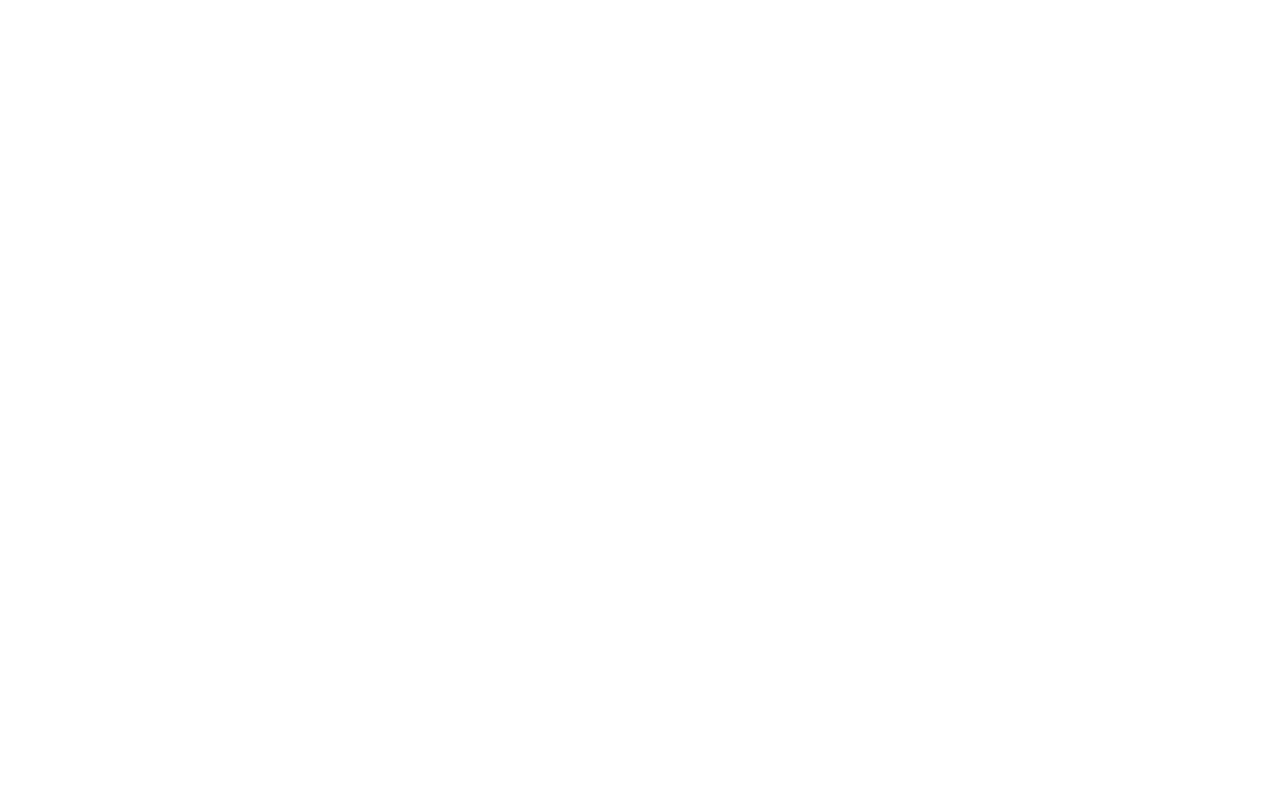
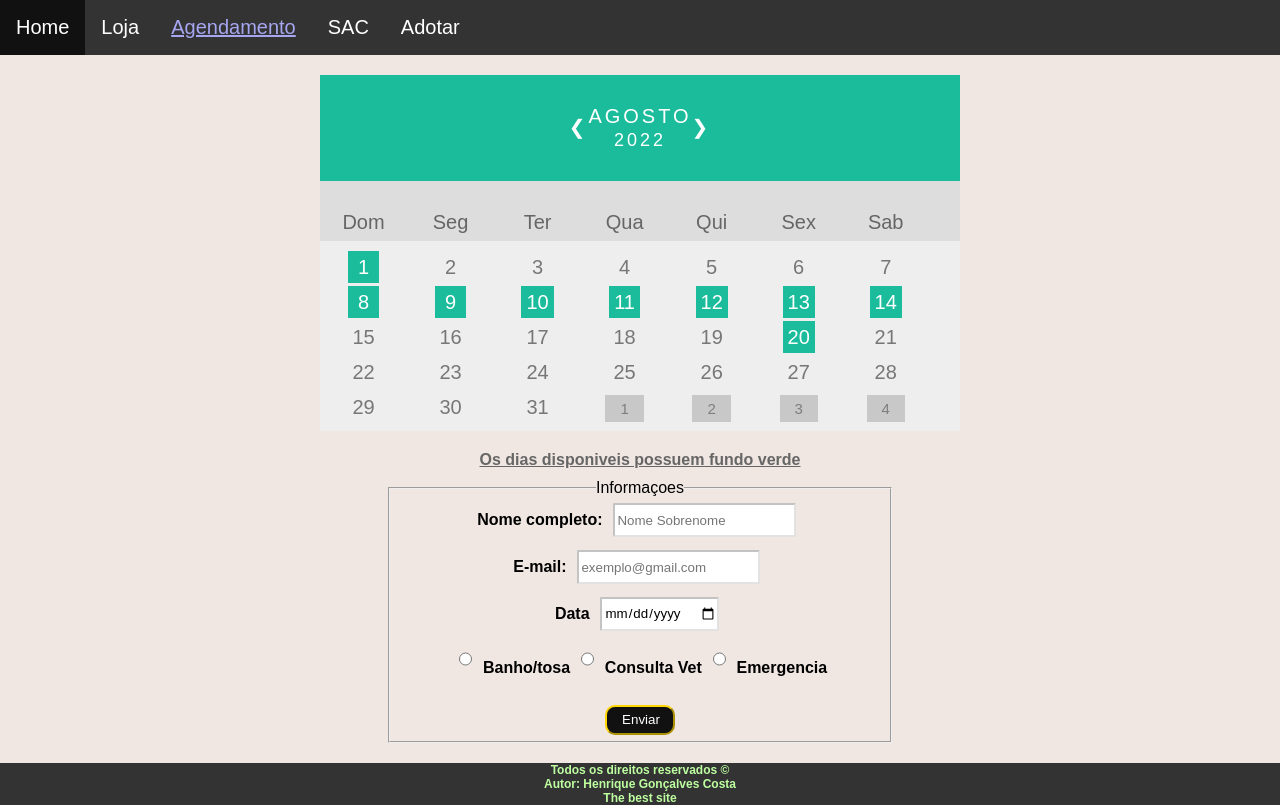
Before and after one commit to Henriquegcosta/Petshop-2.0, a plain HTML site: page agenda.html in a window 1280 px wide. Drawn offline with Linux system fonts and the light colour scheme.

Commit message:
Pagina de agendamento completa

```diff
--- a/agenda.html
+++ b/agenda.html
@@ -0,0 +1,127 @@
+<!DOCTYPE html>
+<html lang="en">
+<head>
+    <meta charset="UTF-8">
+    <meta http-equiv="X-UA-Compatible" content="IE=edge">
+    <meta name="viewport" content="width=device-width, initial-scale=1.0">
+    <title>Catmovel 2.0</title>
+    <link rel="stylesheet" href="styles.css">
+</head>
+<body>
+    <div class="Cabecalho">
+        <header>
+            <ul>
+                <li><a href="index.html">Home</a></li>
+                <li><a href="loja.html">Loja</a></li>
+                <li><a href="agenda.html" class="On">Agendamento</a></li>
+                <li><a href="#">SAC</a></li>
+                <li><a href="#">Adotar</a></li>
+            </ul>
+        </header>
+    </div>
+
+    <center>
+    <div class="calendar">
+        <div class="month">
+            <ul>
+                <li class="prev">&#10094;</li>
+                <li class="next">&#10095;</li>
+                <li>Agosto<br><span style="font-size:18px;text-align: center;">2022</span></li>
+            </ul>
+        </div>
+
+        <ul class="weekdays">
+            <li>Dom</li>
+            <li>Seg</li>
+            <li>Ter</li>
+            <li>Qua</li>
+            <li>Qui</li>
+            <li>Sex</li>
+            <li>Sab</li>
+        </ul>
+
+        <ul class="days">
+            <li><span class="active">1</span></li>
+            <li>2</li>
+            <li>3</li>
+            <li>4</li>
+            <li>5</li>
+            <li>6</li>
+            <li>7</li>
+            <li><span class="active">8</span></li>
+            <li><span class="active">9</span></li>
+            <li><span class="active10">10</span></li>
+            <li><span class="active10">11</span></li></li>
+            <li><span class="active10">12</span></li>
+            <li><span class="active10">13</span></li>
+            <li><span class="active10">14</span></li>
+            <li>15</li>
+            <li>16</li>
+            <li>17</li>
+            <li>18</li>
+            <li>19</li>
+            <li><span class="active10">20</span></li>
+            <li>21</li>
+            <li>22</li>
+            <li>23</li>
+            <li>24</li>
+            <li>25</li>
+            <li>26</li>
+            <li>27</li>
+            <li>28</li>
+            <li>29</li>
+            <li>30</li>
+            <li>31</li>
+            <li><span class="otherm">1</span></li>
+            <li><span class="otherm">2</span></li>
+            <li><span class="otherm">3</span></li>
+            <li><span class="otherm">4</span></li>
+        </ul>
+    </div>
+    <h4 style="color: #666;text-decoration: underline;font-weight: bold;">Os dias disponiveis possuem fundo verde</h4>
+    </center>
+
+
+    <div class="agendar">
+        <form>
+            <center>
+            <fieldset>
+            <legend style="color: black;">Informaçoes</legend>
+            <label for="name">Nome completo:</label>
+            <input type="text" name="name" id="name" placeholder="Nome Sobrenome" required>
+            <br>
+            <label for="main">E-mail:</label>
+            <input type="email" name="mail" id="mail" placeholder="exemplo@gmail.com" required>
+            <br>
+            <label for="day">Data</label>
+            <input type="date" name="day" id="day" required>
+            <br>
+
+            <div class="inputradio">
+                    <input type="radio" id="Banho" name="Test" value="Banho" required>
+                    <label for="Banho">Banho/tosa</label>
+
+                    <input type="radio" id="Consulta" name="Test" value="Consulta" required>
+                    <label for="Consulta">Consulta Vet</label>
+
+                    <input type="radio" id="Emergencia" name="Test" value="Emergencia" required>
+                    <label for="Emergencia">Emergencia</label>
+            </div>
+            <br>
+            <input type="submit" value="Enviar" class="Sub">
+
+
+            </center>
+
+
+        </form>
+    </div>
+
+    <footer>
+        <h3>Todos os direitos reservados ©</h3>
+        <h3>Autor: Henrique Gonçalves Costa</h3>
+        <h3>The best site</h3>
+    </footer>
+
+</body>
+</html>
--- a/styles.css
+++ b/styles.css
@@ -6,6 +6,11 @@
     text-decoration: none;
     color: #FFFFFF;
 
+
+}
+
+body{
+    background: #F0E7E2;
 }
 
 /* Cabeçalho */
@@ -105,11 +110,18 @@ li{
     position: relative;
 }
 
+footer{
+    background-color: #333333;
+    justify-content: end;
+    align-items: end;
+    display: block;
+}
+
+
 footer h3{
     align-items: center;
     justify-content: center;
     text-align: center;
-    background-color: #333333;;
     font-size: 12px;
     color: rgb(190, 255, 160);
 }
@@ -151,3 +163,147 @@ thead{
 .textss h2,h3{
     color: black;
 }
+
+/*Agendamento page*/
+
+/* Month header */
+.month {
+    padding: 30px 0px;
+    width: 50%;
+    background: #1abc9c;
+    text-align: center;
+    justify-content: center;
+    align-items: center;
+    display: flex;
+}
+
+  /* Month list */
+.month ul {
+    margin: 0;
+    padding: 0;
+}
+
+.month ul li {
+    color: white;
+    font-size: 20px;
+    text-transform: uppercase;
+    letter-spacing: 3px;
+}
+
+/* Previous button inside month header */
+.month .prev {
+    float: left;
+    padding-top: 10px;
+}
+
+  /* Next button */
+.month .next {
+    float: right;
+    padding-top: 10px;
+}
+
+  /* Weekdays (Mon-Sun) */
+.weekdays {
+    margin: 0;
+    padding: 30px 0;
+    background-color:#ddd;
+    width: 50%;
+
+
+}
+
+.weekdays li {
+    display: inline-block;
+    width: 13.6%;
+    color: #666;
+    text-align: center;
+    align-items: center;
+    font-size: 20px;
+
+}
+
+  /* Days (1-31) */
+.days {
+    padding: 15px 0;
+    background: #eee;
+    margin: 0;
+    width: 50%;
+    height: 160px;
+    margin-bottom: 20px;
+}
+
+.days li {
+    list-style-type: none;
+    display: inline-block;
+    width: 13.6%;
+    text-align: center;
+    margin-bottom: 12px;
+    font-size:20px;
+    color: #777;
+}
+
+  /* Highlight the "current" day */
+.days li .active {
+    padding: 5px 10px;
+    background: #1abc9c;
+    color: white !important
+}
+.days li .active10 {
+    padding: 5px;
+    background: #1abc9c;
+    color: white !important
+}
+
+.calendar{
+    margin-top: 20px;
+
+}
+
+.agendamento{
+    background: #F0E7E2;
+    background-size: 100%;
+}
+
+label{
+    font-weight: bold;
+}
+
+input{
+    border-radius: 1px;
+    border-color: #3333333b;
+    padding-left: 2px;
+    height: 30px;
+    margin: .4rem;
+}
+
+.otherm{
+    background: rgba(102, 102, 102, 0.281);
+    padding: 5px 15px;
+    font-size: 15px;
+    color: rgba(0, 0, 0, 0.37);
+}
+
+.agendar{
+    margin-top: 10px;
+    align-items: center;
+    text-align: center;
+    margin-bottom: 20px;
+}
+
+fieldset{
+    text-align: center;
+    width: 500px;
+
+}
+
+.Sub{
+    width: 70px;
+    border-radius: 10px;
+    background: #111111;
+    color: white;
+    border-color: gold;
+}
+
+.Sub:hover{
+    background: #333333;
+}
```
Also changed, not shown: index.html (+2 -2 lines), loja.html (+1 -1 lines), sac.html (added, +12 -0 lines).
